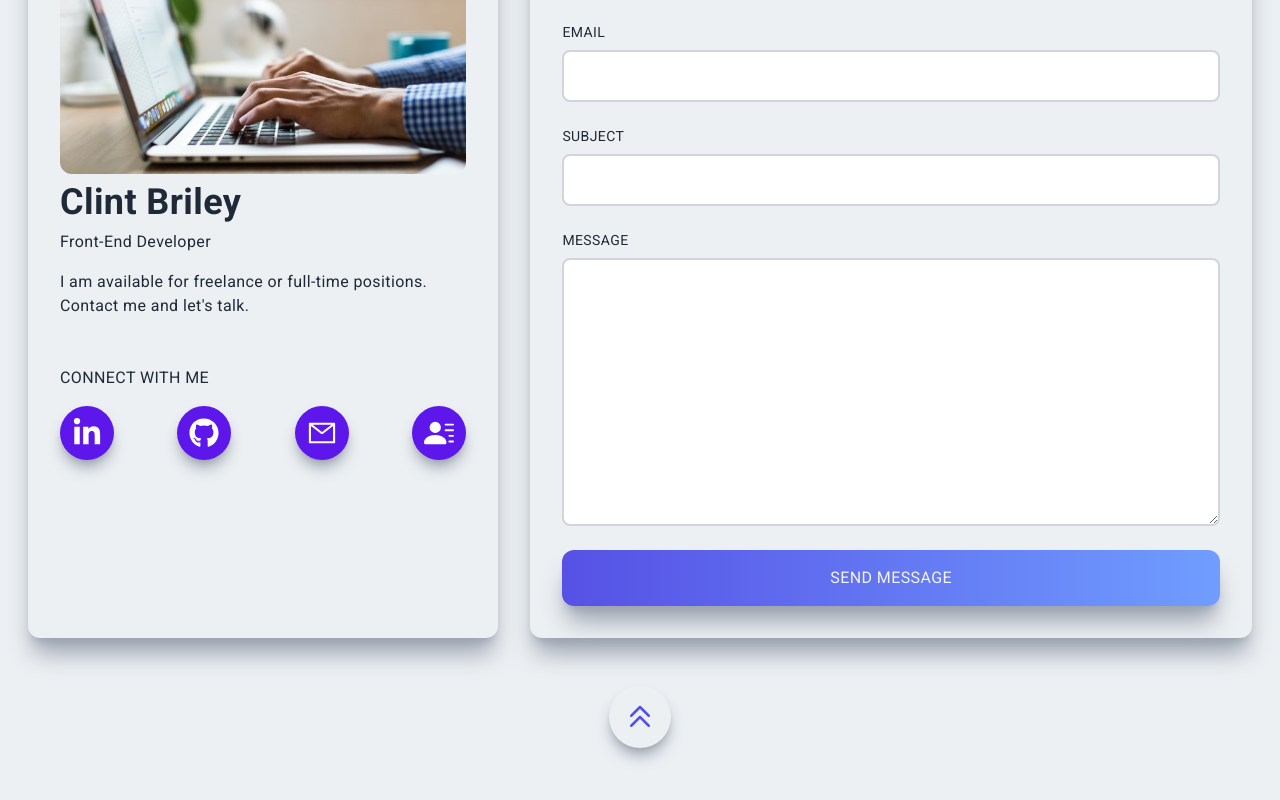
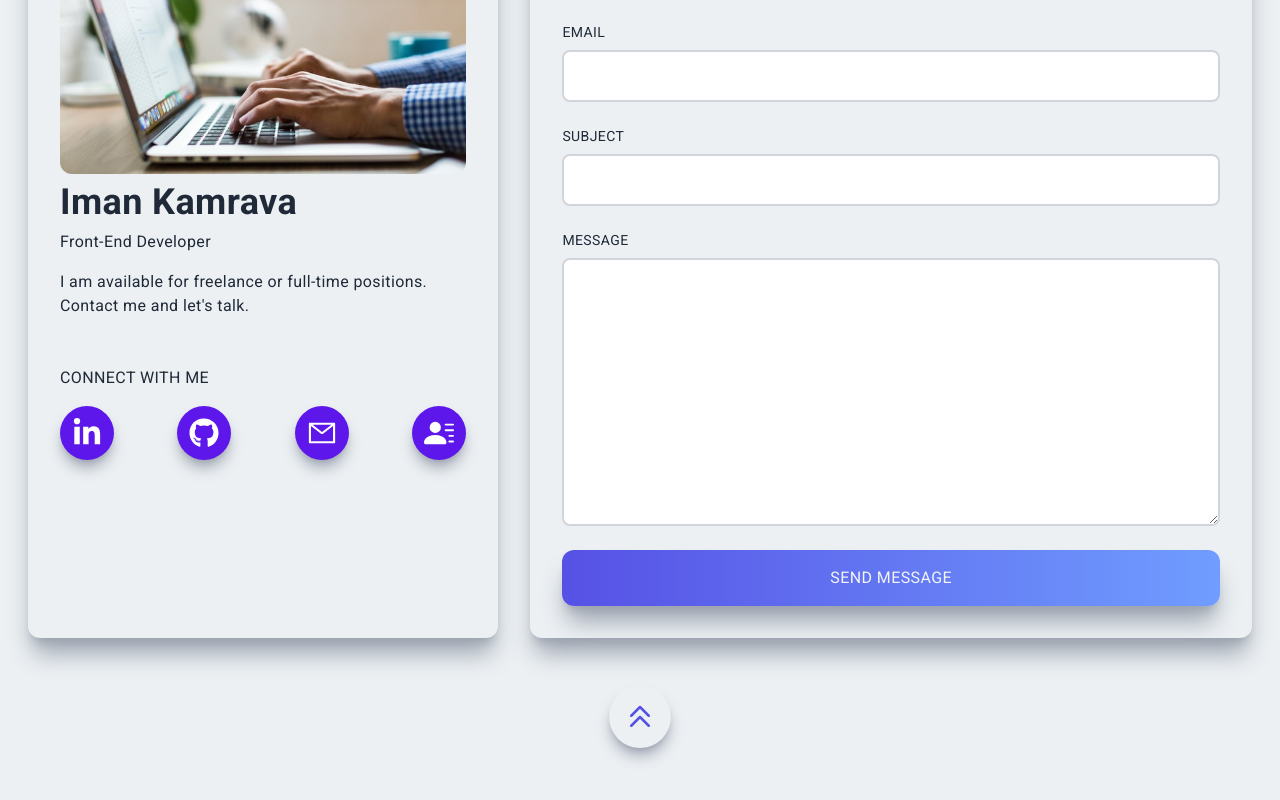
Before and after one commit to Ikamrava/my-new-portfolio, a Next.js app: page / in a window 1280 px wide. Shown: the part 4185-4985 px from the top of the page. Built offline with nearby package versions, Linux system fonts and the light colour scheme.

Commit message:
Update Contact.tsx

```diff
--- a/components/Contact.tsx
+++ b/components/Contact.tsx
@@ -27,7 +27,7 @@ const Contact = () => {
                 />
               </div>
               <div>
-                <h2 className='py-2'>Clint Briley</h2>
+                <h2 className='py-2'>Iman Kamrava</h2>
                 <p>Front-End Developer</p>
                 <p className='py-4'>
                   I am available for freelance or full-time positions. Contact
```
